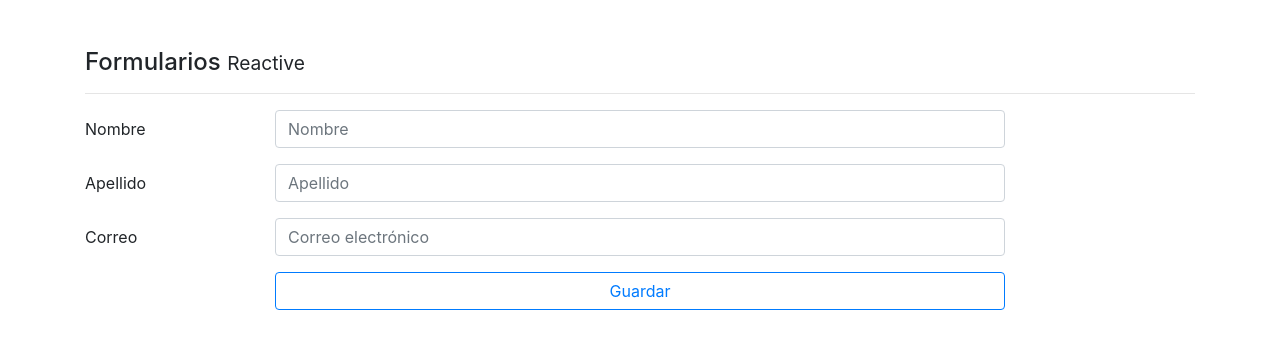
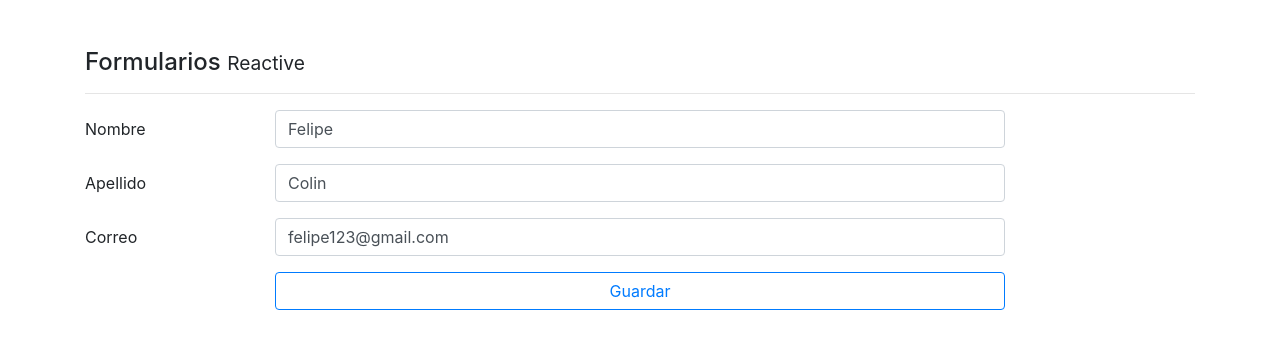
Before and after one commit to FilipCrk1/Formularios, an Angular app: page /reactive in a window 1280 px wide. Shown: the top 348 px of the page. Built offline with nearby package versions, Linux system fonts and the light colour scheme.

Commit message:
Uso de Radio buttonsD

```diff
--- a/src/app/app-routing.module.ts
+++ b/src/app/app-routing.module.ts
@@ -6,7 +6,7 @@
 const routes: Routes = [
   { path: 'template', component: TemplateComponent},
   { path: 'reactive', component: ReactiveComponent},
-  { path: '**', pathMatch: 'full', redirectTo: 'template' }
+  { path: '**', pathMatch: 'full', redirectTo: 'reactive' }
 ];
 
 @NgModule({
--- a/src/app/app.module.ts
+++ b/src/app/app.module.ts
@@ -1,6 +1,6 @@
 import { BrowserModule } from '@angular/platform-browser';
 import { NgModule } from '@angular/core';
-import { FormsModule } from '@angular/forms';
+import { FormsModule, ReactiveFormsModule } from '@angular/forms';
 import { HttpClientModule } from '@angular/common/http';
 import { AppRoutingModule } from './app-routing.module';
 import { AppComponent } from './app.component';
@@ -16,7 +16,8 @@
     BrowserModule,
     AppRoutingModule,
     FormsModule,
-    HttpClientModule
+    HttpClientModule,
+    ReactiveFormsModule
   ],
   providers: [],
   bootstrap: [AppComponent]
--- a/src/app/pages/reactive/reactive.component.html
+++ b/src/app/pages/reactive/reactive.component.html
@@ -1,6 +1,6 @@
 <h4>Formularios <small> Reactive </small></h4>
 <hr>
-<form autocomplete="off">
+<form autocomplete="off" [formGroup]="forma" (ngSubmit)="guardar()">
 
     <div>
 
@@ -8,7 +8,7 @@
             <label class="col-2 col-form-label">Nombre</label>
             <div class="col-8">
 
-                <input class="form-control" type="text" placeholder="Nombre">
+                <input class="form-control" type="text" placeholder="Nombre" formControlName="nombre">
             </div>
         </div>
 
@@ -16,7 +16,7 @@
             <label class="col-2 col-form-label">Apellido</label>
             <div class="col-8">
 
-                <input class="form-control" type="text" placeholder="Apellido">
+                <input class="form-control" type="text" placeholder="Apellido" formControlName="apellido">
             </div>
         </div>
 
@@ -26,7 +26,7 @@
         <label class="col-2 col-form-label">Correo</label>
         <div class="col-8">
 
-            <input class="form-control" type="email" placeholder="Correo electrónico">
+            <input class="form-control" type="email" placeholder="Correo electrónico" formControlName="correo">
         </div>
     </div>
 
--- a/src/app/pages/reactive/reactive.component.ts
+++ b/src/app/pages/reactive/reactive.component.ts
@@ -1,4 +1,5 @@
 import { Component, OnInit } from '@angular/core';
+import { FormBuilder, FormGroup } from '@angular/forms';
 
 @Component({
   selector: 'app-reactive',
@@ -7,9 +8,22 @@
 })
 export class ReactiveComponent implements OnInit {
 
-  constructor() { }
+  forma: FormGroup;
+  constructor(private fb: FormBuilder) {
+    this.crearFormulario();
+   }
 
   ngOnInit(): void {
   }
 
+  crearFormulario(){
+    this.forma = this.fb.group({
+    nombre  : ['Felipe'],
+    apellido: ['Colin'],
+    correo  : ['felipe123@gmail.com'],
+    });
+  }
+  guardar(){
+    console.log(this.forma);
+  }
 }
```
